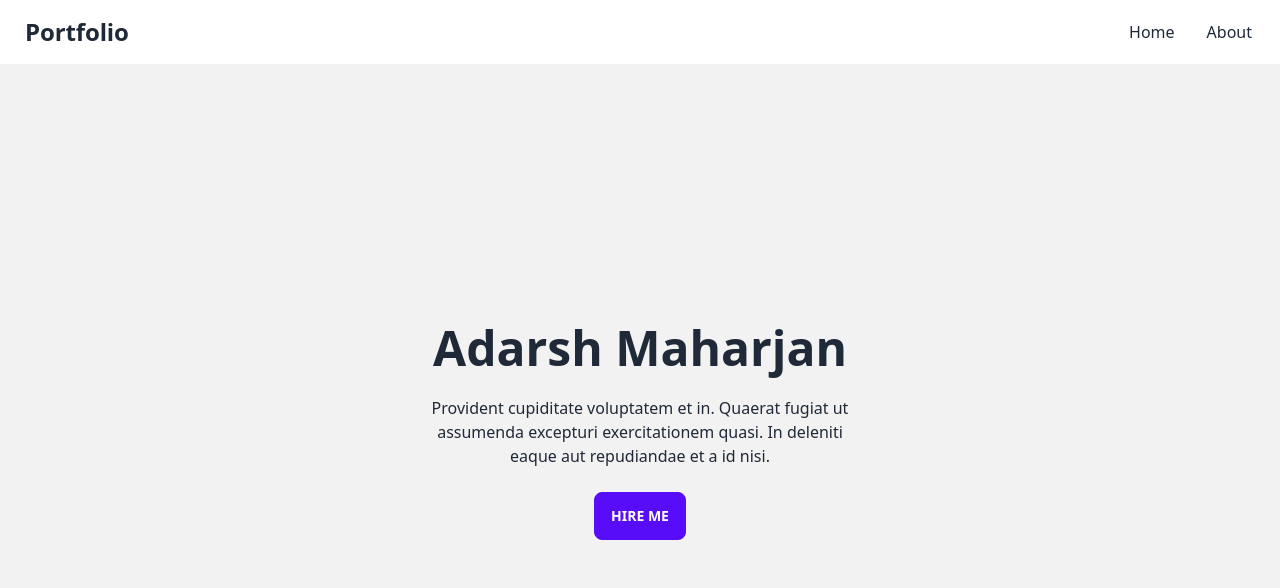
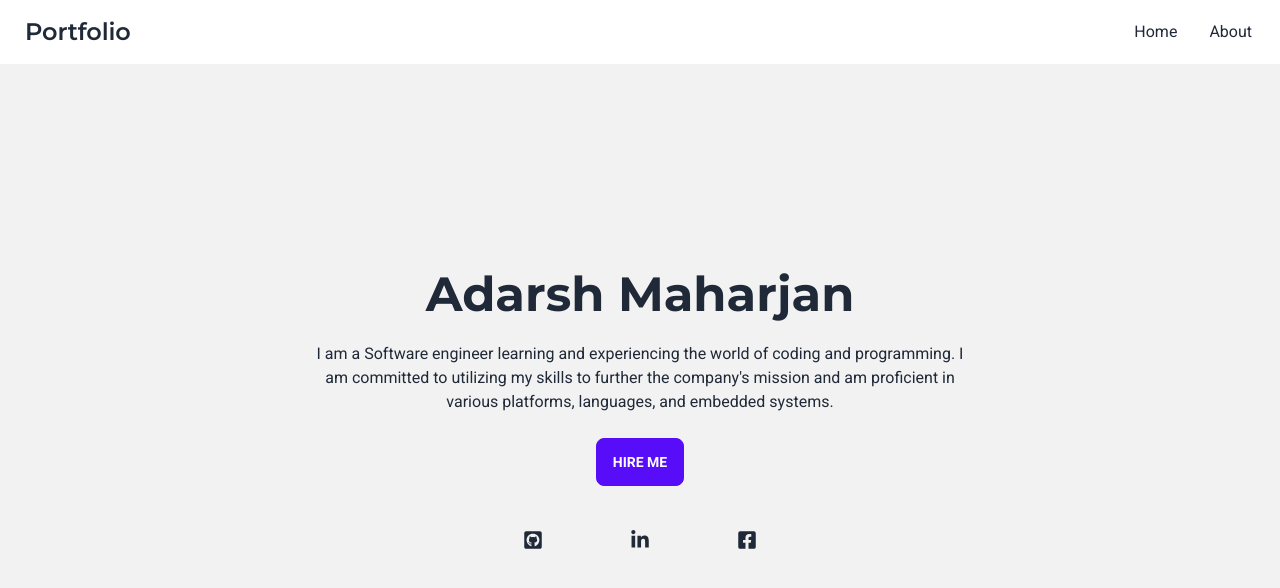
Before and after one commit to adarshmaharjan/portfoliio, a React (Vite) app: page / in a window 1280 px wide. Shown: the top 588 px of the page. Built offline with nearby package versions, Linux system fonts and the light colour scheme.

Commit message:
[added] social media icons in banner

```diff
--- a/package.json
+++ b/package.json
@@ -13,7 +13,9 @@
   "dependencies": {
     "daisyui": "^2.51.6",
     "react": "^18.2.0",
-    "react-dom": "^18.2.0"
+    "react-dom": "^18.2.0",
+    "react-icons": "^4.8.0",
+    "react-router-dom": "^6.11.1"
   },
   "devDependencies": {
     "@types/react": "^18.0.28",
--- a/src/App.tsx
+++ b/src/App.tsx
@@ -2,7 +2,7 @@ import React, { useState } from 'react';
 import { GlobalContext } from './common/GlobalProvider';
 import Header from './component/header/Header';
 import { ThemeProvider } from './common/ThemeProvider';
-import Banner from './component/Banner/Banner';
+import Banner from './component/banner/Banner';
 
 const App: React.FC = () => {
   const [darkTheme, setDarkTheme] = useState<boolean>(false);
@@ -17,7 +17,7 @@ const App: React.FC = () => {
       >
         <ThemeProvider>
           <Header />
-          <main className="mt-16">
+          <main className="mt-16 font-body">
             <Banner />
           </main>
           <footer></footer>
--- /dev/null
+++ b/src/common/commonComponents/SectionWrapper.tsx
@@ -0,0 +1,8 @@
+import React from 'react';
+import { ChildrenPropsType } from '../types';
+
+const SectionWrapper: React.FC<ChildrenPropsType> = ({ children }) => {
+  return <section className="min-h-[calc(100vh-64px)]">{children}</section>;
+};
+
+export default SectionWrapper;
--- a/src/component/Banner/Banner.tsx
+++ /dev/null
@@ -1,26 +0,0 @@
-import React from 'react';
-
-const Banner: React.FC = () => {
-  return (
-    <>
-      <section className="bg-base-200 min-h-[calc(100vh-64px)]">
-        <div className="container mx-auto">
-          <div className="hero min-h-[calc(100vh-64px)]">
-            <div className="hero-content text-center ">
-              <div className="max-w-md">
-                <h1 className="text-5xl font-bold">Adarsh Maharjan</h1>
-                <p className="py-6">
-                  Provident cupiditate voluptatem et in. Quaerat fugiat ut assumenda excepturi exercitationem quasi. In
-                  deleniti eaque aut repudiandae et a id nisi.
-                </p>
-                <button className="btn btn-primary">Hire Me</button>
-              </div>
-            </div>
-          </div>
-        </div>
-      </section>
-    </>
-  );
-};
-
-export default Banner;
--- /dev/null
+++ b/src/component/banner/Banner.tsx
@@ -0,0 +1,32 @@
+import React from 'react';
+import { FaFacebookSquare, FaGitSquare, FaGithubSquare, FaLinkedinIn, FaOdnoklassnikiSquare } from 'react-icons/fa';
+import SocialMediaIconList from '../socialMedia/SocialMediaIconList';
+const Banner: React.FC = () => {
+  return (
+    <>
+      <section className="bg-base-200 mt-16 min-h-[calc(100vh-64px)]">
+        <div className="container mx-auto">
+          <div className="hero min-h-[calc(100vh-64px)]">
+            <div className="hero-content text-center ">
+              <div className="max-w-2xl">
+                <h1 className="text-5xl font-header font-bold">Adarsh Maharjan</h1>
+                <p className="py-6 ">
+                  I am a Software engineer learning and experiencing the world of coding and programming. I am committed
+                  to utilizing my skills to further the company's mission and am proficient in various platforms,
+                  languages, and embedded systems.
+                </p>
+                <button className="btn btn-primary">Hire Me</button>
+
+                <div className="max-w-sm mx-auto">
+               <SocialMediaIconList/>
+                </div>
+              </div>
+            </div>
+          </div>
+        </div>
+      </section>
+    </>
+  );
+};
+
+export default Banner;
--- a/src/component/header/Header.tsx
+++ b/src/component/header/Header.tsx
@@ -2,11 +2,11 @@ import React from 'react';
 
 const Header: React.FC = () => {
   return (
-    <header className="w-full h-[64px] fixed z-10 top-0 left-0 bg-base-100">
+    <header className="font-body w-full h-[64px] fixed z-10 top-0 left-0 bg-base-100">
       <div className="container mx-auto">
         <div className="navbar">
           <div className="flex-1">
-            <a className="btn btn-ghost normal-case text-2xl">Portfolio</a>
+            <a className="font-header btn btn-ghost normal-case text-2xl">Portfolio</a>
           </div>
           <div className="flex-none">
             <ul className="menu menu-horizontal px-1">
--- /dev/null
+++ b/src/component/socialMedia/SocialMediaIcon.tsx
@@ -0,0 +1,26 @@
+import React, { ReactNode } from 'react';
+import {} from 'react-router-dom';
+import { SocialMediaIconInterface } from './types';
+import { IconContext } from 'react-icons';
+
+const SocialMediaIcon: React.FC<SocialMediaIconInterface> = ({ name, link, icon }) => {
+  return (
+    <IconContext.Provider
+      value={{
+        size: '20',
+      }}
+    >
+      <a
+        href={link}
+        target="_blank"
+        rel="noopener noreferrer"
+        aria-label={name}
+        className="inline-block p-3 rounded hover:bg-black hover:bg-opacity-10 transition-all ease-in-out duration-300"
+      >
+        {icon}
+      </a>
+    </IconContext.Provider>
+  );
+};
+
+export default SocialMediaIcon;
--- /dev/null
+++ b/src/component/socialMedia/SocialMediaIconList.tsx
@@ -0,0 +1,33 @@
+import React from 'react';
+import { FaFacebookSquare, FaGithubSquare, FaLinkedinIn } from 'react-icons/fa';
+import { SocialMediaIconInterface } from './types';
+import SocialMediaIcon from './SocialMediaIcon';
+
+const socialMediaData: SocialMediaIconInterface[] = [
+  {
+    name: 'github',
+    icon: <FaGithubSquare />,
+    link: 'https://github.com/adarshmaharjan',
+  },
+  {
+    name: 'LinkedIn',
+    icon: <FaLinkedinIn />,
+    link: 'https://www.linkedin.com/in/adarsh-maharjan-ab19ab164/',
+  },
+  {
+    name: 'facebook',
+    icon: <FaFacebookSquare />,
+    link: 'https://www.facebook.com/adarsh.maharjan',
+  },
+];
+const SocialMediaIconList: React.FC = () => {
+  return (
+    <div className="flex justify-evenly py-8">
+      {socialMediaData.map((item, index) => {
+        return <SocialMediaIcon key={index} {...item} />;
+      })}
+    </div>
+  );
+};
+
+export default SocialMediaIconList;
--- /dev/null
+++ b/src/component/socialMedia/types.ts
@@ -0,0 +1,7 @@
+import { ReactNode } from 'react';
+
+export interface SocialMediaIconInterface {
+  name: string;
+  link: string;
+  icon: ReactNode;
+}
```
Also changed, not shown: 1 other file (tests, documents, lock files or other folders).
